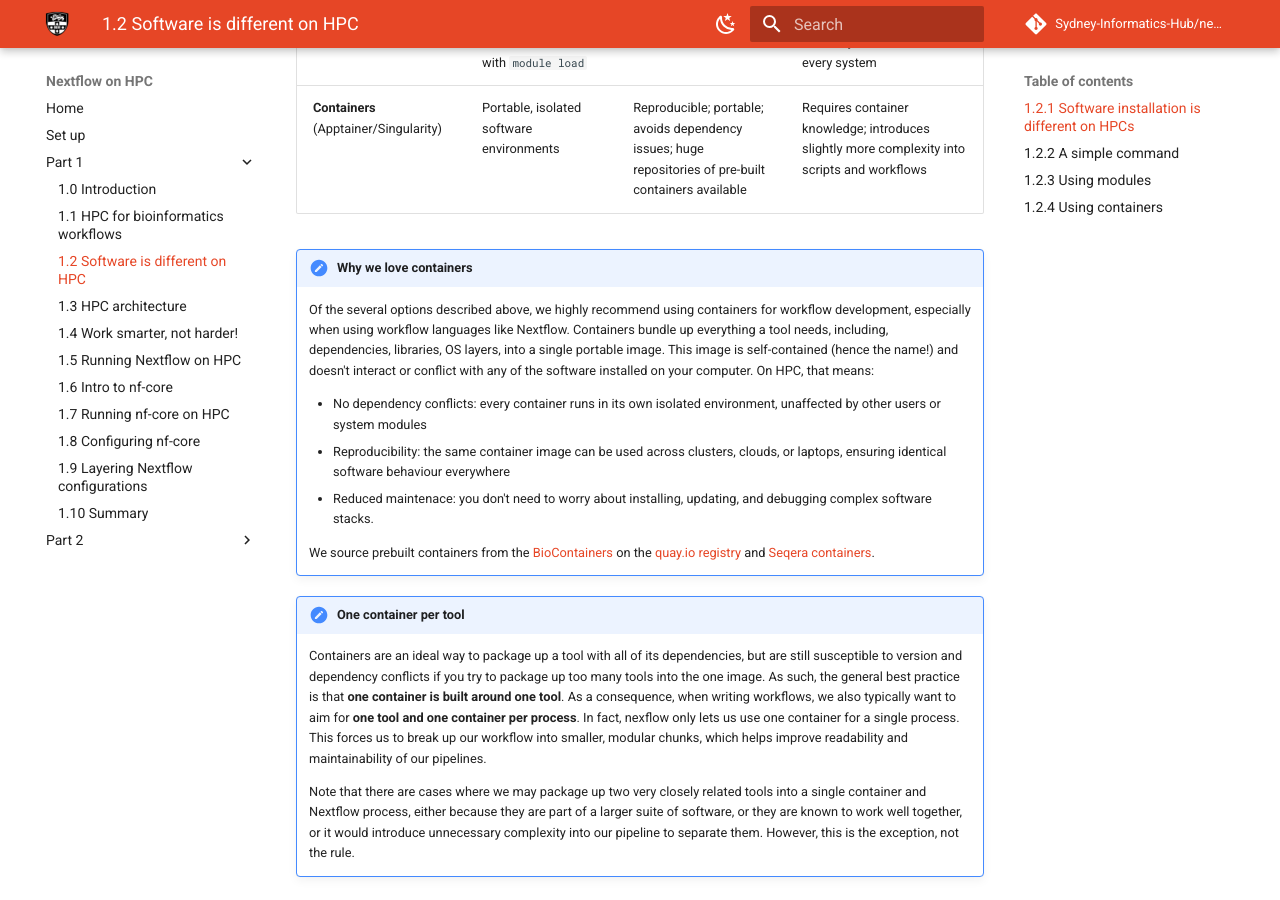
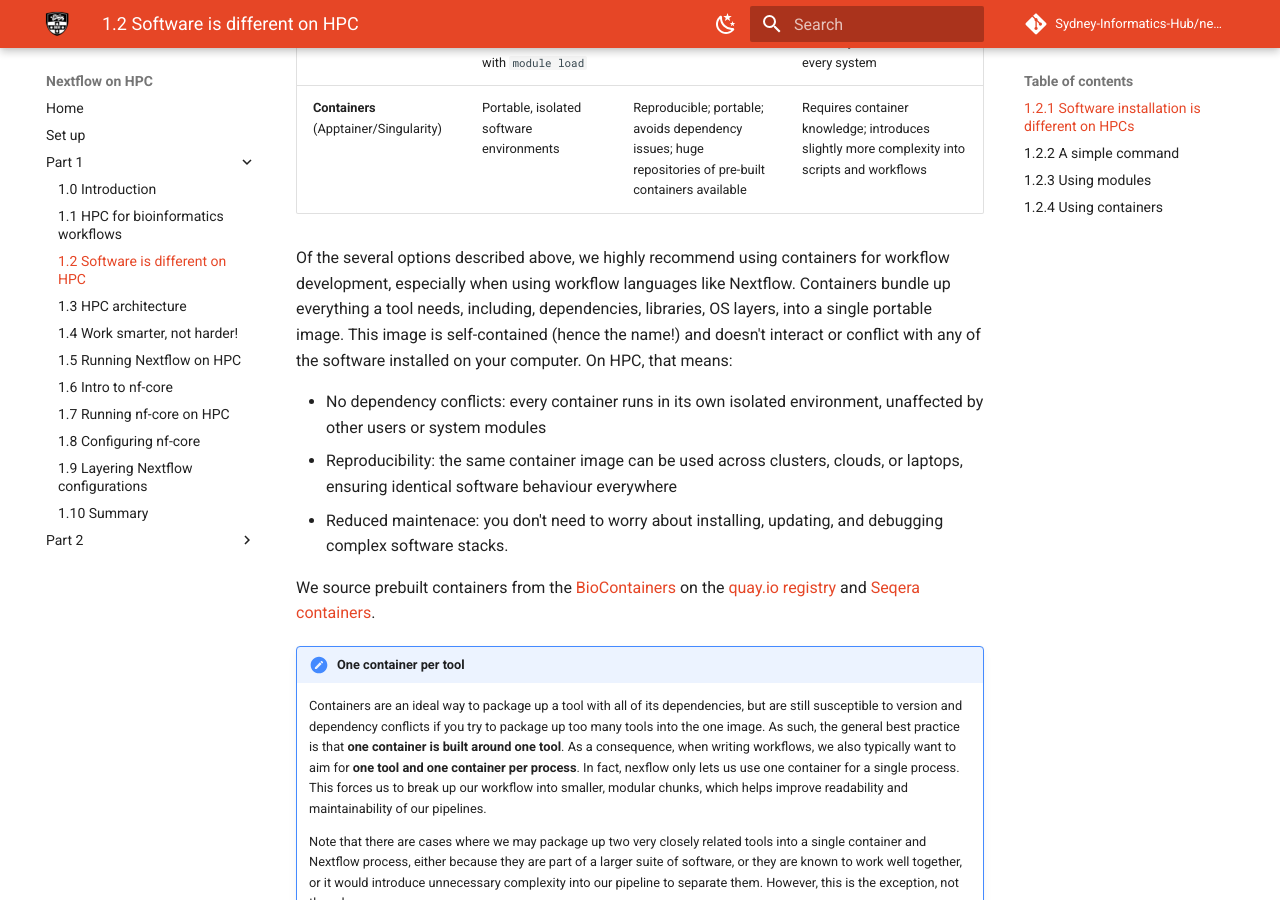
Before and after one commit to Sydney-Informatics-Hub/nextflow-hpc-workshop, an MkDocs documentation site: the page built from docs/part1/01_2_hpc_software.md, in a window 1280 px wide and 900 px high, scrolled down 1167 px. Built offline with MkDocs 1.6.1 and Material for MkDocs 9.7.7, drawn with Linux system fonts in a browser that asks for light colours; comment, search, counter and statistics services are not loaded.

Commit message:
1.2 convert note for why we love containers to text body

```diff
--- a/docs/part1/01_2_hpc_software.md
+++ b/docs/part1/01_2_hpc_software.md
@@ -25,15 +25,14 @@ There are a few ways in which we can install and use software on HPCs. Some of t
 | **Environment modules** | Pre-installed software provided by HPC admins, loaded with `module load` | Fast; easy to use; no setup required | Limited versions; may conflict with workflow needs; not every tool is available on every system |
 | **Containers** (Apptainer/Singularity) | Portable, isolated software environments | Reproducible; portable; avoids dependency issues; huge repositories of pre-built containers available | Requires container knowledge; introduces slightly more complexity into scripts and workflows |
 
-!!! note "Why we love containers"
 
-    Of the several options described above, we highly recommend using containers for workflow development, especially when using workflow languages like Nextflow. Containers bundle up everything a tool needs, including, dependencies, libraries, OS layers, into a single portable image. This image is self-contained (hence the name!) and doesn't interact or conflict with any of the software installed on your computer. On HPC, that means:
+Of the several options described above, we highly recommend using containers for workflow development, especially when using workflow languages like Nextflow. Containers bundle up everything a tool needs, including, dependencies, libraries, OS layers, into a single portable image. This image is self-contained (hence the name!) and doesn't interact or conflict with any of the software installed on your computer. On HPC, that means:
 
-    - No dependency conflicts: every container runs in its own isolated environment, unaffected by other users or system modules
-    - Reproducibility: the same container image can be used across clusters, clouds, or laptops, ensuring identical software behaviour everywhere
-    - Reduced maintenace: you don't need to worry about installing, updating, and debugging complex software stacks.
+- No dependency conflicts: every container runs in its own isolated environment, unaffected by other users or system modules
+- Reproducibility: the same container image can be used across clusters, clouds, or laptops, ensuring identical software behaviour everywhere
+- Reduced maintenace: you don't need to worry about installing, updating, and debugging complex software stacks.
 
-    We source prebuilt containers from the [BioContainers](https://biocontainers.pro/) on the [quay.io registry](https://quay.io/) and [Seqera containers](https://seqera.io/containers/).
+We source prebuilt containers from the [BioContainers](https://biocontainers.pro/) on the [quay.io registry](https://quay.io/) and [Seqera containers](https://seqera.io/containers/).
 
 !!! note "One container per tool"
 
```
